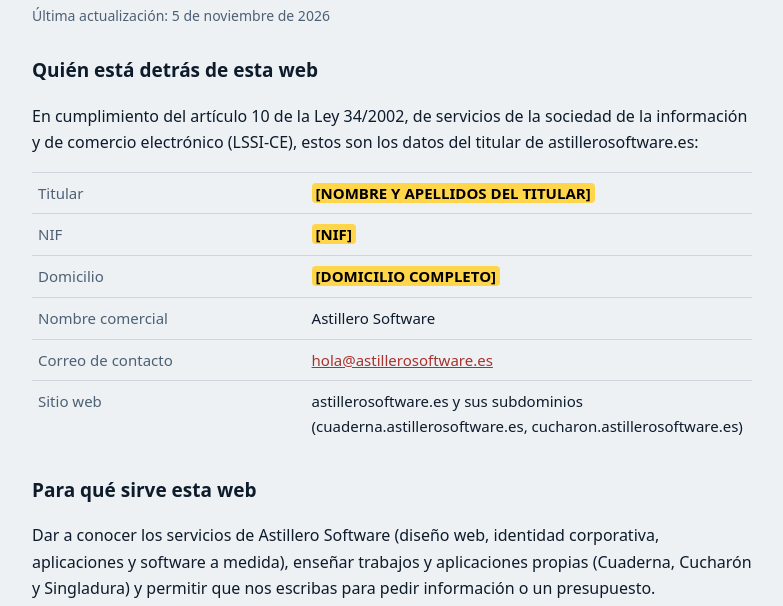
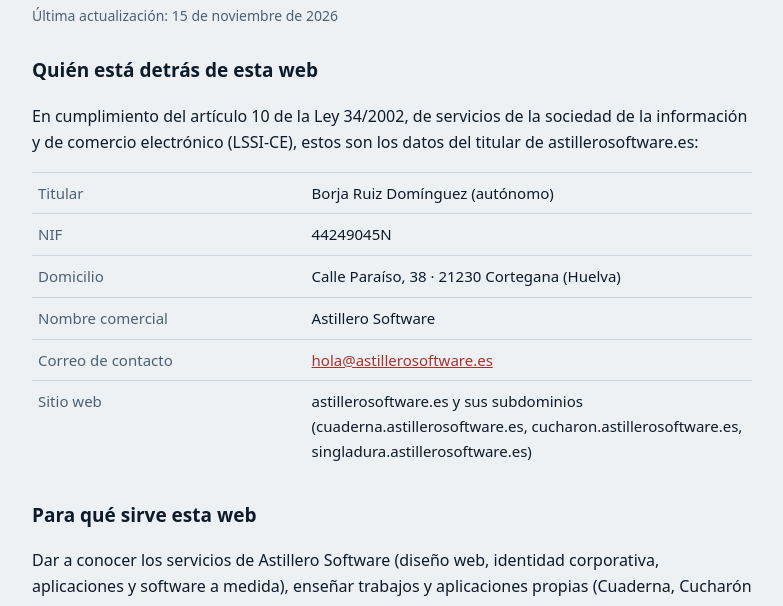
Before and after one commit to astillerosoftware/web, a plain HTML site: page aviso-legal.html in a window 1280 px wide. Shown: the part 135-741 px from the top of the page, without its empty margins (248-1031 px from the left). Drawn offline with Linux system fonts and the light colour scheme.

Commit message:
Textos legales completos: datos del titular, Singladura en el aviso legal y fecha al día
Aviso legal y privacidad llevan ya el titular, el NIF y el domicilio (antes eran huecos
marcados en amarillo). El aviso legal añade singladura.astillerosoftware.es a los subdominios.

Co-Authored-By: Claude Opus 5.5 <noreply@anthropic.com>
Claude-Session: https://claude.ai/code/session_015jyY4s2ZNDdibjenKTRDKd

```diff
--- a/aviso-legal.html
+++ b/aviso-legal.html
@@ -20,7 +20,6 @@ h2{font-size:19px;margin:28px 0 6px}
 a{color:var(--acento)}
 header a{display:inline-flex;align-items:center;gap:10px;text-decoration:none;color:var(--tinta);font-weight:700;letter-spacing:.06em;text-transform:uppercase}
 header img{width:32px;height:32px}
-.falta{background:#ffd54a;color:#000;padding:0 4px;border-radius:4px;font-weight:700}
 nav.legal{display:flex;gap:14px;flex-wrap:wrap;margin-top:34px;padding-top:16px;border-top:1px solid var(--linea);font-size:14px}
 table{border-collapse:collapse;width:100%;font-size:15px}td{border-top:1px solid var(--linea);padding:8px 6px;vertical-align:top}td:first-child{color:var(--suave);width:38%}
 </style>
@@ -28,16 +27,16 @@ table{border-collapse:collapse;width:100%;font-size:15px}td{border-top:1px solid
 <body><main>
 <header><a href="./"><img src="favicon.svg" alt="">Astillero Software</a></header>
 <h1>Aviso legal</h1>
-<div class="f">Última actualización: 5 de noviembre de 2026</div>
+<div class="f">Última actualización: 15 de noviembre de 2026</div>
 <h2>Quién está detrás de esta web</h2>
 <p>En cumplimiento del artículo 10 de la Ley 34/2002, de servicios de la sociedad de la información y de comercio electrónico (LSSI-CE), estos son los datos del titular de astillerosoftware.es:</p>
 <table>
-<tr><td>Titular</td><td><span class="falta">[NOMBRE Y APELLIDOS DEL TITULAR]</span></td></tr>
-<tr><td>NIF</td><td><span class="falta">[NIF]</span></td></tr>
-<tr><td>Domicilio</td><td><span class="falta">[DOMICILIO COMPLETO]</span></td></tr>
+<tr><td>Titular</td><td>Borja Ruiz Domínguez (autónomo)</td></tr>
+<tr><td>NIF</td><td>44249045N</td></tr>
+<tr><td>Domicilio</td><td>Calle Paraíso, 38 · 21230 Cortegana (Huelva)</td></tr>
 <tr><td>Nombre comercial</td><td>Astillero Software</td></tr>
 <tr><td>Correo de contacto</td><td><a href="mailto:hola@astillerosoftware.es">hola@astillerosoftware.es</a></td></tr>
-<tr><td>Sitio web</td><td>astillerosoftware.es y sus subdominios (cuaderna.astillerosoftware.es, cucharon.astillerosoftware.es)</td></tr>
+<tr><td>Sitio web</td><td>astillerosoftware.es y sus subdominios (cuaderna.astillerosoftware.es, cucharon.astillerosoftware.es, singladura.astillerosoftware.es)</td></tr>
 </table>
 <h2>Para qué sirve esta web</h2>
 <p>Dar a conocer los servicios de Astillero Software (diseño web, identidad corporativa, aplicaciones y software a medida), enseñar trabajos y aplicaciones propias (Cuaderna, Cucharón y Singladura) y permitir que nos escribas para pedir información o un presupuesto.</p>
```
Also changed, not shown: cookies.html (+1 -2 lines), privacidad.html (+4 -5 lines).
